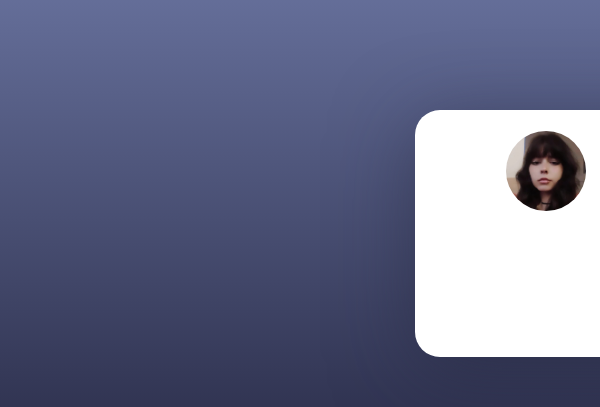
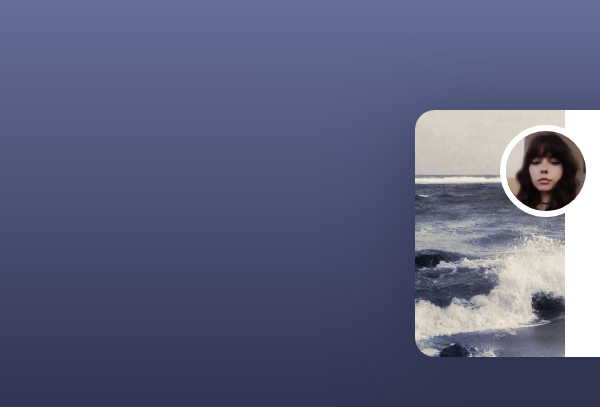
Before and after one commit to tainaestefani/profile-card, a plain HTML site: page index.html in a window 1280 px wide. Shown: the part 167-574 px from the top of the page, 0-600 px from the left. Drawn offline with Linux system fonts and the light colour scheme; the site is published under a folder, as on GitHub Pages, so addresses that start at the root find nothing.

Commit message:
Update style.css

```diff
--- a/style.css
+++ b/style.css
@@ -86,7 +86,7 @@ path {
   height: 100%;
   border-top-left-radius: 20px;
   border-bottom-left-radius: 20px;
-  background-image: url("/src/images/Fundo.jpeg");
+  background-image: url("./src/images/Fundo.jpeg");
   background-position: bottom center;
   background-size: cover;
 }
```
